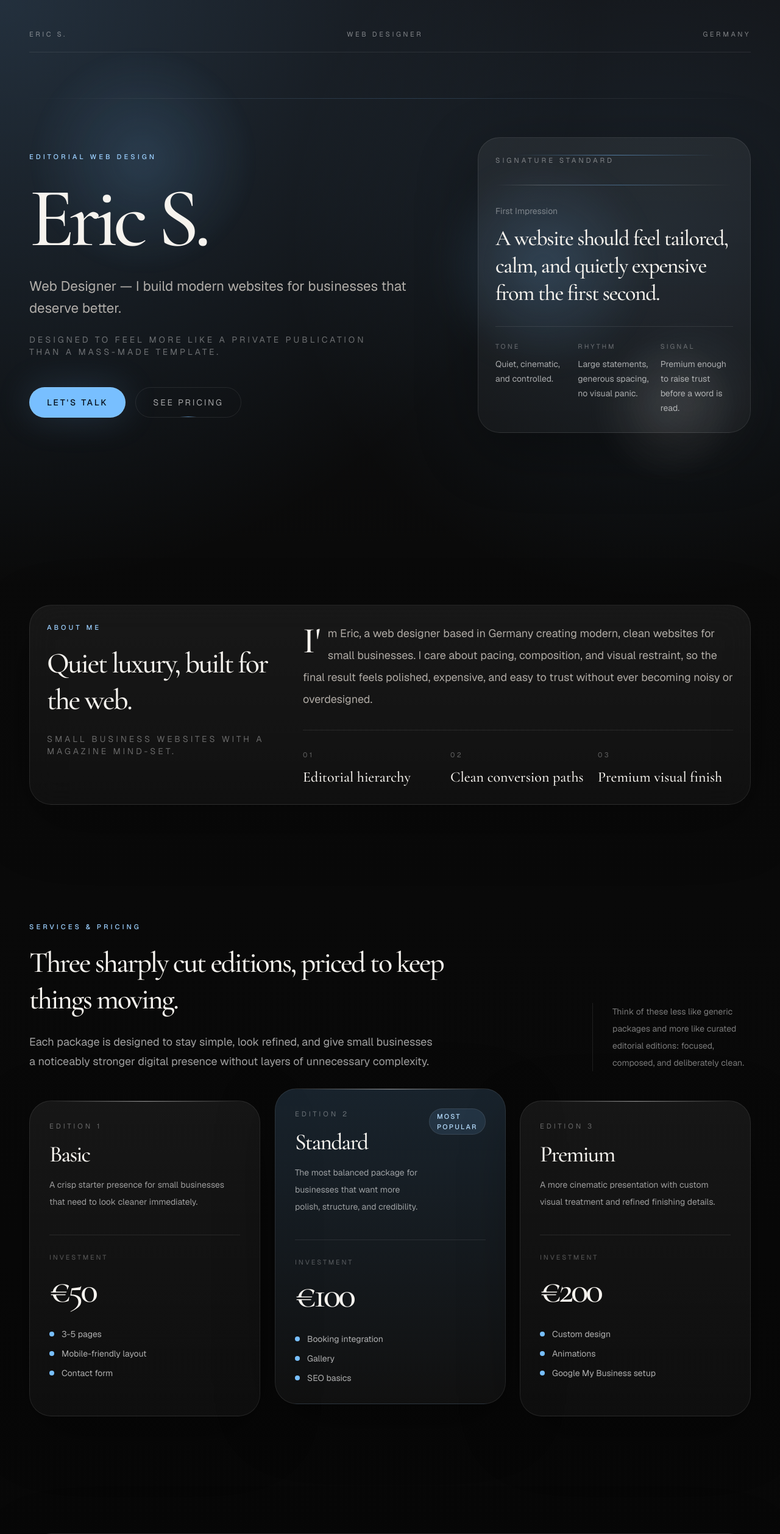
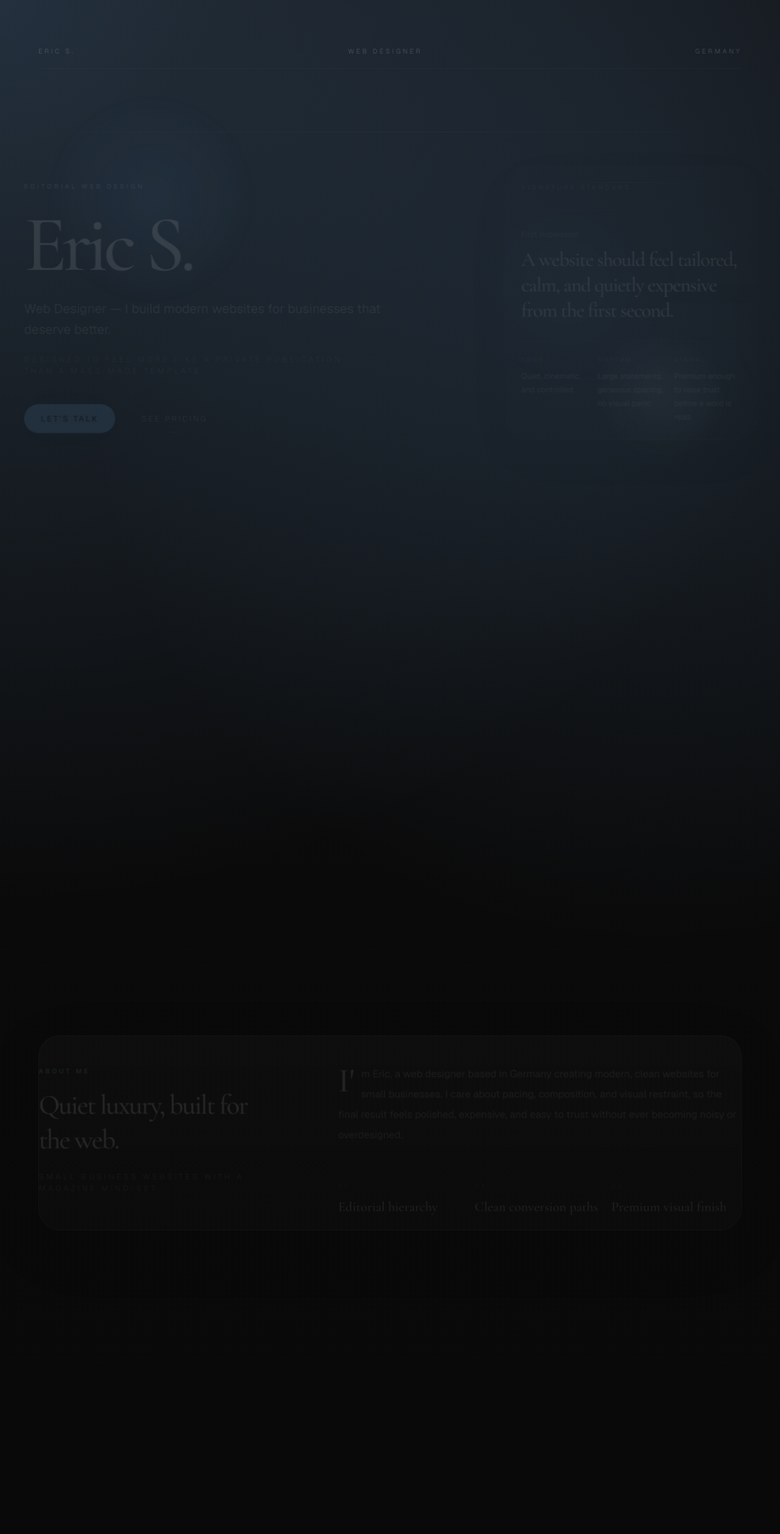
Before and after one commit to ItsHezy/nextjs-boilerplate, a Next.js app: page / in a window 1280 px wide. Shown: the top 2516 px of the page at 61% size. Built offline with nearby package versions, Linux system fonts and the light colour scheme.

Commit message:
Add sticky scroll scenes across sections

```diff
--- a/app/globals.css
+++ b/app/globals.css
@@ -101,6 +101,83 @@ button {
 .reveal[data-visible="true"] {
   opacity: 1;
   transform: translateY(0);
+}
+
+.sticky-scene-shell {
+  --sticky-progress: 0;
+  --sticky-progress-inverse: 1;
+  width: 100%;
+}
+
+.sticky-stage {
+  will-change: transform, opacity;
+  transform: translate3d(
+      0,
+      calc(var(--sticky-progress-inverse) * 18px),
+      0
+    )
+    scale(calc(0.975 + var(--sticky-progress) * 0.025));
+  opacity: calc(0.38 + var(--sticky-progress) * 0.62);
+}
+
+.sticky-copy {
+  will-change: transform, opacity;
+  transform: translate3d(
+    0,
+    calc(var(--sticky-progress-inverse) * 28px),
+    0
+  );
+  opacity: calc(0.3 + var(--sticky-progress) * 0.7);
+}
+
+.sticky-panel-left {
+  will-change: transform, opacity;
+  transform: translate3d(
+      calc(var(--sticky-progress-inverse) * -34px),
+      calc(var(--sticky-progress-inverse) * 20px),
+      0
+    )
+    scale(calc(0.97 + var(--sticky-progress) * 0.03));
+  opacity: calc(0.3 + var(--sticky-progress) * 0.7);
+}
+
+.sticky-panel-right {
+  will-change: transform, opacity;
+  transform: translate3d(
+      calc(var(--sticky-progress-inverse) * 38px),
+      calc(var(--sticky-progress-inverse) * 12px),
+      0
+    )
+    scale(calc(0.95 + var(--sticky-progress) * 0.05));
+  opacity: calc(0.26 + var(--sticky-progress) * 0.74);
+}
+
+.sticky-grid {
+  will-change: transform, opacity;
+  transform: translate3d(
+    0,
+    calc(var(--sticky-progress-inverse) * 24px),
+    0
+  );
+  opacity: calc(0.32 + var(--sticky-progress) * 0.68);
+}
+
+.sticky-card {
+  --sticky-card-shift: 24px;
+  will-change: transform, opacity;
+  transform: translate3d(
+      0,
+      calc(var(--sticky-progress-inverse) * var(--sticky-card-shift)),
+      0
+    )
+    scale(calc(0.94 + var(--sticky-progress) * 0.06));
+  opacity: calc(0.24 + var(--sticky-progress) * 0.76);
+}
+
+.sticky-divider {
+  transform: scaleX(calc(0.9 + var(--sticky-progress) * 0.1));
+  transform-origin: left center;
+  opacity: calc(0.32 + var(--sticky-progress) * 0.68);
 }
 
 .masthead-enter {
@@ -377,6 +454,17 @@ button {
     transform: none;
   }
 
+  .sticky-stage,
+  .sticky-copy,
+  .sticky-panel-left,
+  .sticky-panel-right,
+  .sticky-grid,
+  .sticky-card,
+  .sticky-divider {
+    opacity: 1 !important;
+    transform: none !important;
+  }
+
   .masthead-enter,
   .hero-kicker-enter,
   .hero-title-enter,
--- a/app/page.tsx
+++ b/app/page.tsx
@@ -1,5 +1,8 @@
+import type { CSSProperties } from "react";
+
 import { ContactForm } from "@/components/contact-form";
 import { Reveal } from "@/components/reveal";
+import { StickyScene } from "@/components/sticky-scene";
 
 const offerings = [
   {
@@ -44,20 +47,24 @@ const ruleClass = "section-rule mt-8 h-px w-full";
 export default function Home() {
   return (
     <main className="relative overflow-x-clip">
-      <section className={`${sectionClass} relative min-h-screen py-8 sm:py-10 lg:py-12`}>
+      <section className="relative">
+        <StickyScene
+          className="min-h-[180vh]"
+          contentClassName={`${sectionClass} py-8 sm:py-10 lg:py-12`}
+        >
+          <div className="sticky-stage relative flex min-h-screen flex-col justify-between">
             <div className="pointer-events-none absolute inset-y-0 left-1/2 w-screen -translate-x-1/2 overflow-visible">
               <div className="hero-orb hero-orb-one" />
               <div className="hero-orb hero-orb-two" />
               <div className="hero-line" />
             </div>
-        <Reveal className="flex min-h-screen flex-col">
-          <div className="masthead-enter flex items-center justify-between gap-6 border-b border-white/10 pb-5 text-[0.7rem] uppercase tracking-[0.32em] text-white/46">
+            <div className="masthead-enter sticky-copy flex items-center justify-between gap-6 border-b border-white/10 pb-5 text-[0.7rem] uppercase tracking-[0.32em] text-white/46">
               <span>Eric S.</span>
               <span className="hidden sm:inline">Web Designer</span>
               <span>Germany</span>
             </div>
             <div className="grid flex-1 gap-16 py-12 lg:grid-cols-[minmax(0,1.2fr)_minmax(340px,0.8fr)] lg:items-center">
-            <div className="max-w-4xl">
+              <div className="sticky-panel-left max-w-4xl">
                 <p className={`${eyebrowClass} hero-kicker-enter`}>
                   Editorial Web Design
                 </p>
@@ -86,7 +93,10 @@ export default function Home() {
                   </a>
                 </div>
               </div>
-            <div className={`${cardClass} hero-panel hero-panel-enter relative border-white/12 hover-card`}>
+              <div className="sticky-panel-right">
+                <div
+                  className={`${cardClass} hero-panel hero-panel-enter relative border-white/12 hover-card`}
+                >
                   <div className="hero-panel-ambient hero-panel-ambient-one" />
                   <div className="hero-panel-ambient hero-panel-ambient-two" />
                   <div className="hero-panel-content">
@@ -94,7 +104,7 @@ export default function Home() {
                     <p className="text-[0.72rem] uppercase tracking-[0.34em] text-white/42">
                       Signature Standard
                     </p>
-                <div className={ruleClass} />
+                    <div className={`${ruleClass} sticky-divider`} />
                     <div className="mt-8 space-y-8">
                       <div>
                         <p className="text-sm text-white/40">First Impression</p>
@@ -132,14 +142,20 @@ export default function Home() {
                   </div>
                 </div>
               </div>
-        </Reveal>
+            </div>
+          </div>
+        </StickyScene>
       </section>
 
-      <section id="about" className="scroll-mt-20 py-20 sm:py-24">
-        <div className={sectionClass}>
+      <section id="about" className="scroll-mt-20">
+        <StickyScene
+          className="min-h-[150vh]"
+          contentClassName={`${sectionClass} flex min-h-screen items-center py-20 sm:py-24`}
+        >
+          <div className="sticky-stage w-full">
             <Reveal className={cardClass}>
               <div className="grid gap-10 lg:grid-cols-[minmax(220px,0.7fr)_minmax(0,1.3fr)] lg:items-start">
-              <div className="max-w-sm">
+                <div className="sticky-panel-left max-w-sm">
                   <p className={eyebrowClass}>About Me</p>
                   <h2 className="mt-5 font-serif text-4xl leading-tight tracking-[-0.05em] text-[#f6f3ee] sm:text-5xl">
                     Quiet luxury, built for the web.
@@ -148,7 +164,7 @@ export default function Home() {
                     Small business websites with a magazine mind-set.
                   </p>
                 </div>
-              <div className="space-y-8">
+                <div className="sticky-panel-right space-y-8">
                   <p className="max-w-3xl text-lg leading-9 text-[#ebe5dc]/72 first-letter:float-left first-letter:mr-3 first-letter:font-serif first-letter:text-6xl first-letter:leading-none first-letter:text-[#f6f3ee]">
                     I&apos;m Eric, a web designer based in Germany creating modern,
                     clean websites for small businesses. I care about pacing,
@@ -186,11 +202,16 @@ export default function Home() {
               </div>
             </Reveal>
           </div>
+        </StickyScene>
       </section>
 
-      <section id="services" className="scroll-mt-20 py-20 sm:py-24">
-        <div className={sectionClass}>
-          <Reveal>
+      <section id="services" className="scroll-mt-20">
+        <StickyScene
+          className="min-h-[170vh]"
+          contentClassName={`${sectionClass} flex min-h-screen items-center py-20 sm:py-24`}
+        >
+          <div className="sticky-stage w-full">
+            <Reveal className="sticky-copy">
               <div className="grid gap-8 lg:grid-cols-[minmax(0,1fr)_260px] lg:items-end">
                 <div className="max-w-3xl">
                   <p className={eyebrowClass}>Services &amp; Pricing</p>
@@ -209,12 +230,17 @@ export default function Home() {
                 </div>
               </div>
             </Reveal>
-          <div className="mt-12 grid gap-6 lg:grid-cols-3">
+            <div className="sticky-grid mt-12 grid gap-6 lg:grid-cols-3">
               {offerings.map((offering, index) => (
                 <Reveal
                   key={offering.name}
                   delay={index * 120}
-                className={`h-full ${offering.featured ? "lg:-translate-y-5" : ""}`}
+                  className="h-full sticky-card"
+                  style={
+                    {
+                      "--sticky-card-shift": `${22 + index * 12}px`,
+                    } as CSSProperties
+                  }
                 >
                   <article
                     className={`hover-card group relative flex h-full flex-col overflow-hidden rounded-[2.25rem] border p-8 shadow-[0_28px_100px_rgba(0,0,0,0.32)] backdrop-blur-xl ${
@@ -263,16 +289,19 @@ export default function Home() {
               ))}
             </div>
           </div>
+        </StickyScene>
       </section>
 
-      <section id="contact" className="scroll-mt-20 py-20 sm:py-24">
-        <div className={sectionClass}>
+      <section id="contact" className="scroll-mt-20">
+        <StickyScene
+          className="min-h-[145vh]"
+          contentClassName={`${sectionClass} flex min-h-screen items-center py-20 sm:py-24`}
+        >
+          <div className="sticky-stage w-full">
             <Reveal className={cardClass}>
               <div className="grid gap-10 lg:grid-cols-[minmax(0,0.8fr)_minmax(0,1.2fr)]">
-              <div className="max-w-lg">
-                <p className={eyebrowClass}>
-                  Contact
-                </p>
+                <div className="sticky-panel-left max-w-lg">
+                  <p className={eyebrowClass}>Contact</p>
                   <h2 className="mt-5 font-serif text-4xl leading-tight tracking-[-0.05em] text-[#f6f3ee] sm:text-5xl">
                     Let&apos;s make your business look like the obvious choice.
                   </h2>
@@ -281,17 +310,18 @@ export default function Home() {
                     kind of site you need. I&apos;ll come back with a clean,
                     practical next step instead of a wall of jargon.
                   </p>
-                <div className={ruleClass} />
+                  <div className={`${ruleClass} sticky-divider`} />
                   <p className="mt-8 text-sm uppercase tracking-[0.28em] text-white/34">
                     Minimal process. Premium finish. No clutter.
                   </p>
                 </div>
-              <div>
+                <div className="sticky-panel-right">
                   <ContactForm email="hezy.rne@gmail.com" inputClass={inputClass} />
                 </div>
               </div>
             </Reveal>
           </div>
+        </StickyScene>
       </section>
     </main>
   );
--- a/components/reveal.tsx
+++ b/components/reveal.tsx
@@ -1,15 +1,21 @@
 "use client";
 
-import type { ReactNode } from "react";
+import type { CSSProperties, ReactNode } from "react";
 import { useEffect, useRef, useState } from "react";
 
 type RevealProps = {
   children: ReactNode;
   className?: string;
   delay?: number;
+  style?: CSSProperties;
 };
 
-export function Reveal({ children, className = "", delay = 0 }: RevealProps) {
+export function Reveal({
+  children,
+  className = "",
+  delay = 0,
+  style,
+}: RevealProps) {
   const [isVisible, setIsVisible] = useState(false);
   const elementRef = useRef<HTMLDivElement | null>(null);
 
@@ -46,7 +52,7 @@ export function Reveal({ children, className = "", delay = 0 }: RevealProps) {
       ref={elementRef}
       className={["reveal", className].filter(Boolean).join(" ")}
       data-visible={isVisible}
-      style={{ transitionDelay: `${delay}ms` }}
+      style={{ transitionDelay: `${delay}ms`, ...style }}
     >
       {children}
     </div>
--- /dev/null
+++ b/components/sticky-scene.tsx
@@ -0,0 +1,95 @@
+"use client";
+
+import type { ReactNode } from "react";
+import { useEffect, useRef } from "react";
+
+type StickySceneProps = {
+  children: ReactNode;
+  className?: string;
+  contentClassName?: string;
+};
+
+export function StickyScene({
+  children,
+  className = "",
+  contentClassName = "",
+}: StickySceneProps) {
+  const rootRef = useRef<HTMLDivElement | null>(null);
+  const shellRef = useRef<HTMLDivElement | null>(null);
+
+  useEffect(() => {
+    const root = rootRef.current;
+    const shell = shellRef.current;
+
+    if (!root || !shell) {
+      return;
+    }
+
+    let frame = 0;
+    const media = window.matchMedia("(prefers-reduced-motion: reduce)");
+
+    // Keep a CSS progress value in sync with scroll for the sticky motion.
+    const update = () => {
+      frame = 0;
+
+      if (media.matches) {
+        shell.style.setProperty("--sticky-progress", "1");
+        shell.style.setProperty("--sticky-progress-inverse", "0");
+        return;
+      }
+
+      const rect = root.getBoundingClientRect();
+      const viewportHeight = window.innerHeight;
+      const travel = Math.max(root.offsetHeight - viewportHeight, 1);
+      const scrolled = Math.min(Math.max(-rect.top, 0), travel);
+      const progress = scrolled / travel;
+
+      shell.style.setProperty("--sticky-progress", progress.toFixed(4));
+      shell.style.setProperty(
+        "--sticky-progress-inverse",
+        (1 - progress).toFixed(4)
+      );
+    };
+
+    const requestUpdate = () => {
+      if (frame) {
+        return;
+      }
+
+      frame = window.requestAnimationFrame(update);
+    };
+
+    update();
+    window.addEventListener("scroll", requestUpdate, { passive: true });
+    window.addEventListener("resize", requestUpdate);
+    media.addEventListener("change", requestUpdate);
+
+    return () => {
+      window.removeEventListener("scroll", requestUpdate);
+      window.removeEventListener("resize", requestUpdate);
+      media.removeEventListener("change", requestUpdate);
+
+      if (frame) {
+        window.cancelAnimationFrame(frame);
+      }
+    };
+  }, []);
+
+  return (
+    <div
+      ref={rootRef}
+      className={["relative", className].filter(Boolean).join(" ")}
+    >
+      <div className="sticky top-0 overflow-visible">
+        <div
+          ref={shellRef}
+          className={["sticky-scene-shell", contentClassName]
+            .filter(Boolean)
+            .join(" ")}
+        >
+          {children}
+        </div>
+      </div>
+    </div>
+  );
+}
```
Lines whose indentation alone changed are shown as unchanged.
